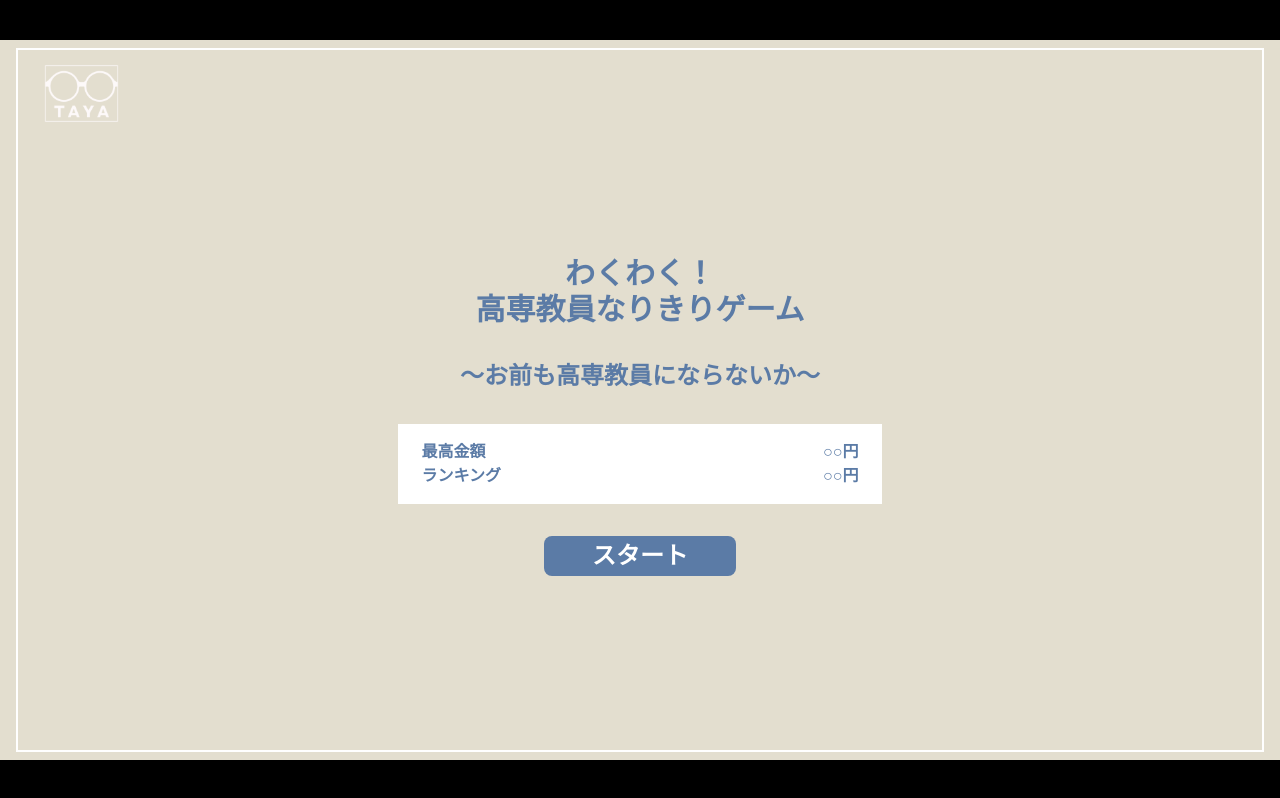
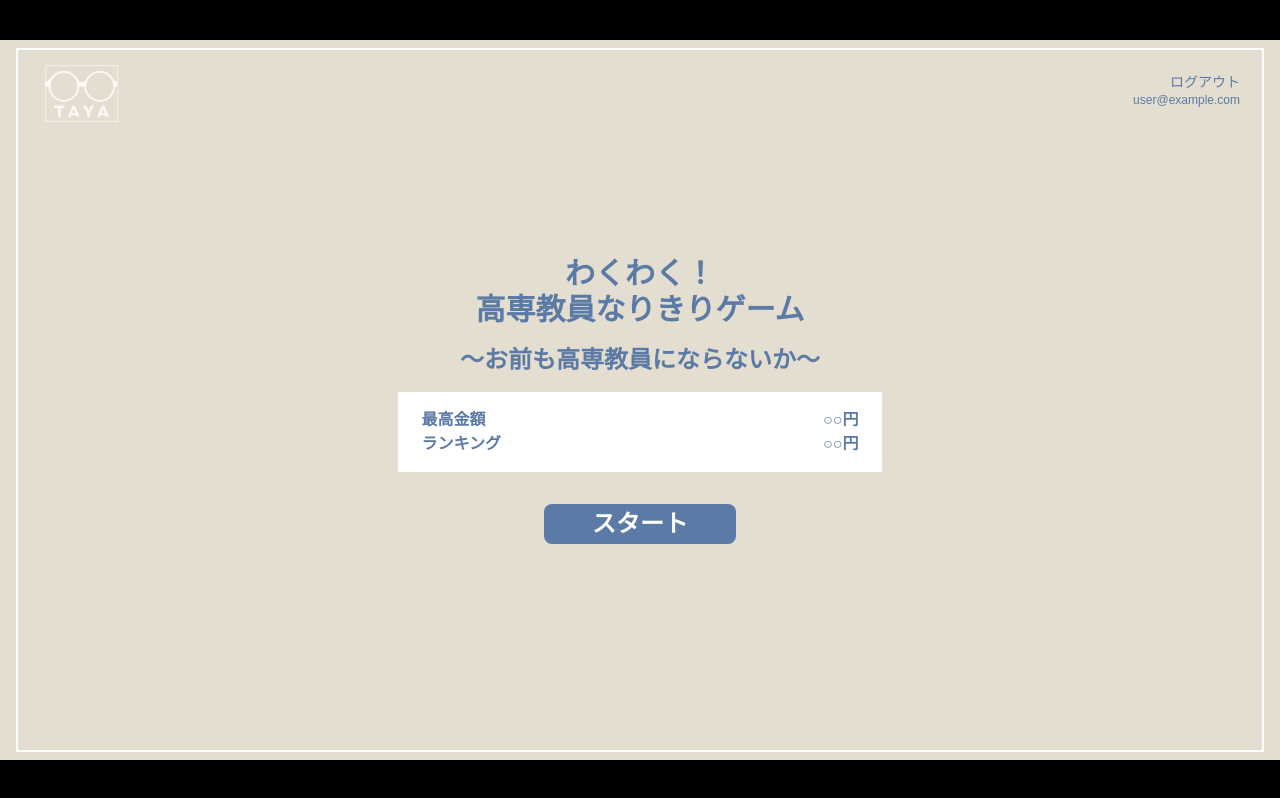
Before and after one commit to shii-park/Metasugo-Frontend, a Next.js app: page / in a window 1280 px wide. Built offline with nearby package versions, Linux system fonts and the light colour scheme; no server answers; sample sign-in values are in the browser's storage.

Commit message:
ログアウト機能の実装

```diff
--- a/src/app/page.tsx
+++ b/src/app/page.tsx
@@ -4,19 +4,17 @@ import React from "react";
 import { useEffect } from "react";
 import { useAuth } from "../context/AuthContext";
 import { useRouter } from "next/navigation";
-// ログアウト処理
-// import { logout } from "../services/authService";
+import { logout } from "../services/authService";
 
 
 export default function Home() {
   const { user, loading } = useAuth();
   const router = useRouter();
 
-  // ログアウト処理
-  // const handleLogout = async () => {
-  //   await logout();
-  //   router.push("/");
-  // };
+  const handleLogout = async () => {
+    await logout();
+    router.push("/signin");
+  };
 
   useEffect(() => {
     if (!loading &&!user) {
@@ -47,12 +45,7 @@ export default function Home() {
     //   <h1 className="text-3xl font-bold text-[#5B7BA6] mb-6">
     //     ようこそ、{user.email} さん！
     //   </h1>
-    //   <button
-    //     onClick={handleLogout}
-    //     className="bg-[#5B7BA6] text-white py-2 px-4 rounded hover:bg-[#4A6991]"
-    //   >
-    //     ログアウト
-    //   </button>
+
     // </div>
     <div>
       <div className="portrait:fixed portrait:inset-0 portrait:bg-[#5B7BA6] portrait:text-white portrait:text-2xl portrait:flex portrait:items-center portrait:justify-center portrait:z-50 portrait:overflow-hidden portrait:touch-none">
@@ -61,17 +54,31 @@ export default function Home() {
 
       <div className="fixed inset-0 flex h-[100dvh] items-center justify-center bg-black overflow-hidden">
         <div className="relative w-full h-full max-w-[177.78vh] max-h-[56.25vw] aspect-video bg-[#E3DECF] py-2 px-4">
-          <img
-            src="/logo.svg"
-            alt="ロゴ"
-            className="absolute top-3 left-10"
-          />
+          <div className="flex">
+            <img
+              src="/logo.svg"
+              alt="ロゴ"
+              className="absolute top-3 left-10"
+            />
+            <div className="flex flex-col absolute top-8 right-10">
+              <button
+                onClick={handleLogout}
+                className="text-[#5B7BA6] text-sm flex justify-end"
+              >
+                ログアウト
+              </button>
+              <div className="text-[#5B7BA6] text-xs">
+              {user.email}
+              </div>
+            </div>
+          </div>
+
           <div className= "flex justify-center items-center border-2 border-white w-full h-full">
             <div className="relative mx-4 w-full h-hull">
-              <div className="font-bold text-3xl text-[#5B7BA6] flex items-center justify-center text-center m-8">
+              <div className="font-bold text-3xl text-[#5B7BA6] flex items-center justify-center text-center mb-4">
                 わくわく！<br />高専教員なりきりゲーム
               </div>
-              <div className="font-bold text-2xl text-[#5B7BA6] flex items-center justify-center m-8">
+              <div className="font-bold text-2xl text-[#5B7BA6] flex items-center justify-center mb-4">
                 ～お前も高専教員にならないか～
               </div>
               <div className="font-bold bg-white text-l text-[#5B7BA6] flex-col items-center justify-center px-6 py-4 w-2/5 mx-auto">
```
